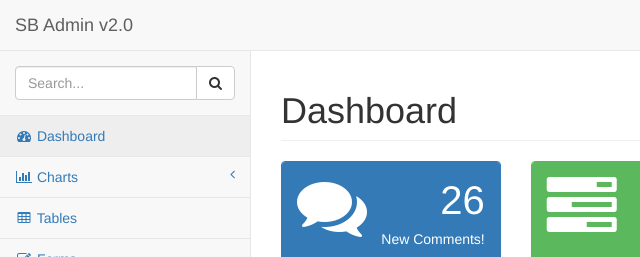
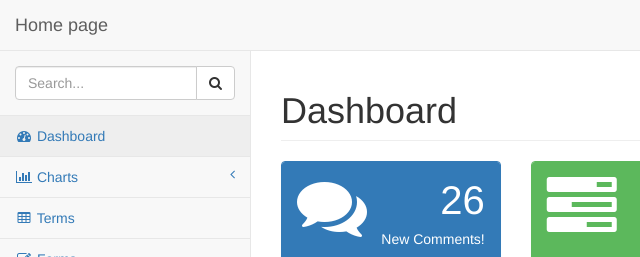
Before and after one commit to ngocvantu/go-web1, a website: page web-content/pages/index.html in a window 1280 px wide. Shown: the top 257 px of the page, 0-640 px from the left. Drawn offline with nearby package versions, Linux system fonts and the light colour scheme; files that its build step writes are made by us from their sources; files whose address does not match are found by name.

Commit message:
add view files

```diff
--- a/web-content/pages/index.html
+++ b/web-content/pages/index.html
@@ -48,7 +48,7 @@
                     <span class="icon-bar"></span>
                     <span class="icon-bar"></span>
                 </button>
-                <a class="navbar-brand" href="index.html">SB Admin v2.0</a>
+                <a class="navbar-brand" href="/">Home page</a>
             </div>
             <!-- /.navbar-header -->
 
@@ -292,7 +292,7 @@
                             <!-- /.nav-second-level -->
                         </li>
                         <li>
-                            <a href="terms.html"><i class="fa fa-table fa-fw"></i> Tables</a>
+                            <a href="/terms/"><i class="fa fa-table fa-fw"></i> Terms</a>
                         </li>
                         <li>
                             <a href="forms.html"><i class="fa fa-edit fa-fw"></i> Forms</a>
```
Also changed, not shown: web-content/pages/terms.html (+3 -2 lines).
